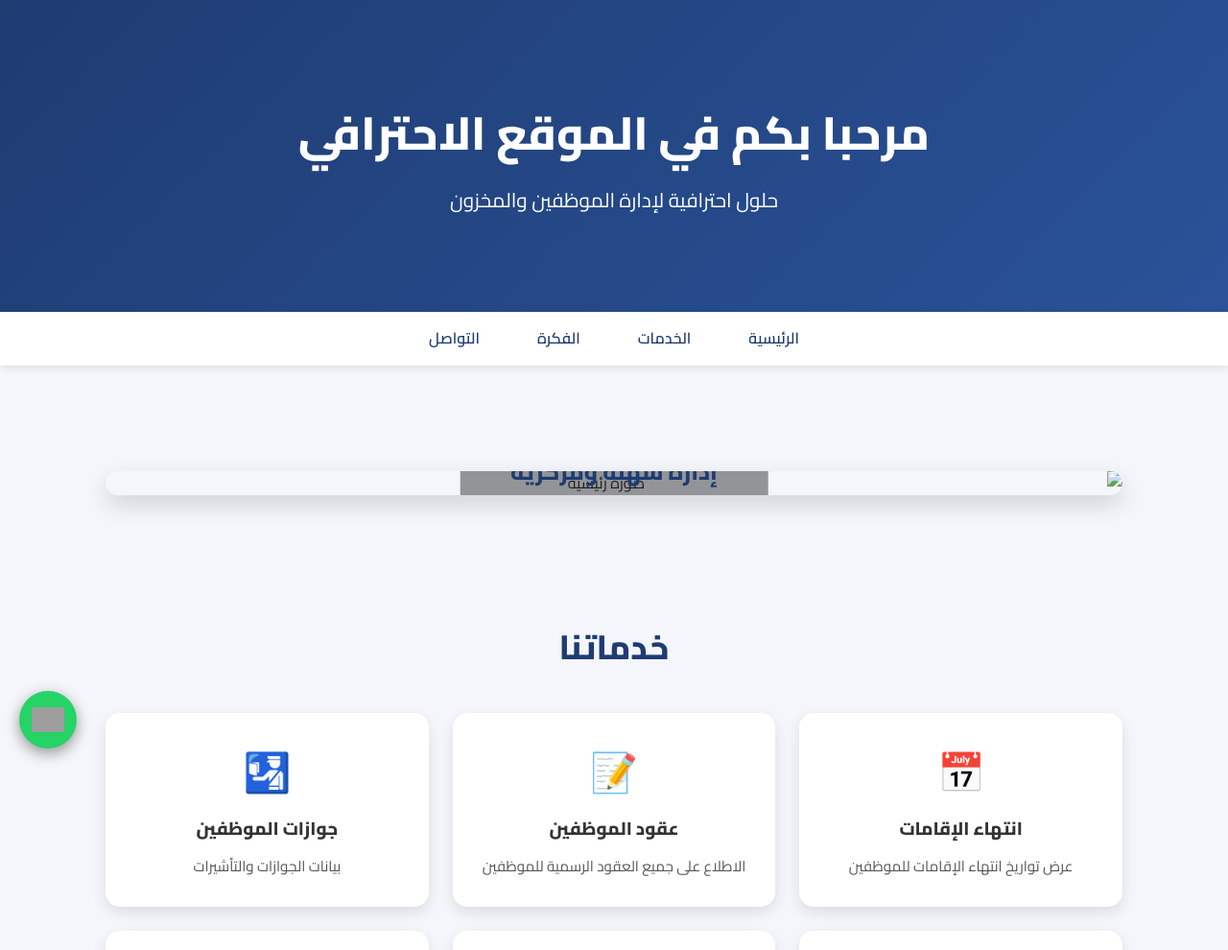
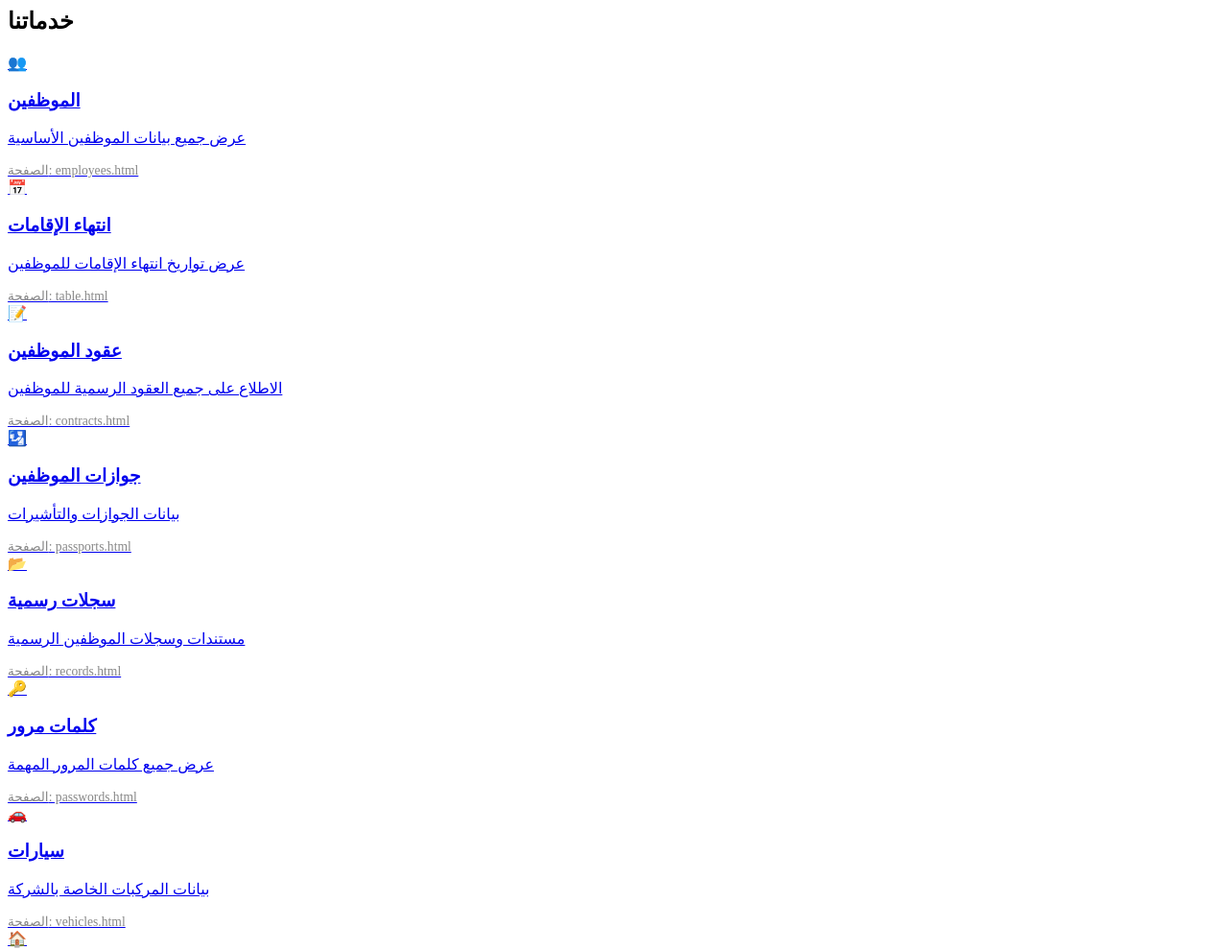
Before and after one commit to hwk274/haitham, a plain HTML site: page index.html in a window 1280 px wide. Shown: the top 990 px of the page at 96% size. Drawn offline with Linux system fonts and the light colour scheme; grey boxes are pictures that could not be loaded.

Commit message:
Update index.html

```diff
--- a/index.html
+++ b/index.html
@@ -1,125 +1,22 @@
-<!DOCTYPE html>
-<html lang="ar" dir="rtl">
-<head>
-<meta charset="UTF-8">
-<meta name="viewport" content="width=device-width, initial-scale=1.0">
-<title>موقع احترافي ديناميكي</title>
-<link href="https://fonts.googleapis.com/css2?family=Cairo:wght@400;600;800&display=swap" rel="stylesheet">
-<style>
-*{margin:0;padding:0;box-sizing:border-box}
-body{font-family:'Cairo',sans-serif;background:#f4f6fb;color:#333;line-height:1.6}
-a{text-decoration:none;color:inherit;}
-header{
-  background: linear-gradient(135deg,#1e3c72,#2a5298);
-  color:#fff;text-align:center;padding:100px 20px;position:relative;
-  overflow:hidden;
-}
-header h1{font-size:3rem;margin-bottom:15px;animation:fadeInDown 1s ease-out;}
-header p{font-size:1.3rem;animation:fadeInUp 1s ease-out;}
-@keyframes fadeInDown{from {opacity:0;transform:translateY(-30px);}to{opacity:1;transform:translateY(0);}}
-@keyframes fadeInUp{from {opacity:0;transform:translateY(30px);}to{opacity:1;transform:translateY(0);}}
-
-nav{background:#fff;display:flex;justify-content:center;gap:10px;box-shadow:0 2px 8px rgba(0,0,0,.1);position:sticky;top:0;z-index:1000}
-nav a{padding:15px 25px;font-weight:600;border-radius:6px;color:#1e3c72;transition:0.3s;}
-nav a:hover{background:#1e3c72;color:#fff}
-
-.slider{position:relative;overflow:hidden;border-radius:18px;box-shadow:0 10px 25px rgba(0,0,0,.15);margin:30px auto;max-width:1100px}
-.slides{display:flex;transition:0.6s}
-.slide{min-width:100%;position:relative}
-.slide img{width:100%;display:block;border-radius:18px}
-
-/* تعديل النصوص داخل السلايدر */
-.overlay-text{
-  position:absolute;
-  top:50%;
-  right:50%;
-  transform:translate(50%,-50%);
-  color:#fff;
-  text-align:center;
-  background:rgba(0,0,0,0.4);
-  padding:10px 20px;
-  border-radius:12px;
-  font-size:0.95rem;
-  line-height:1.3;
-  animation:slideUp 1s ease-out;
-}
-.overlay-text h2{
-  font-size:1.5rem;
-  margin-bottom:5px;
-}
-.overlay-text p{
-  font-size:0.9rem;
-}
-
-@keyframes slideUp{from{opacity:0;transform:translateY(20px);}to{opacity:1;transform:translateY(0);}}
-
-section{max-width:1100px;margin:60px auto;padding:20px;text-align:center}
-section h2{font-size:2.2rem;margin-bottom:25px;color:#1e3c72}
-.cards{display:grid;grid-template-columns:repeat(auto-fit,minmax(250px,1fr));gap:25px;margin-top:40px}
-.card{
-  background:#fff;padding:30px;border-radius:15px;
-  box-shadow:0 6px 15px rgba(0,0,0,.1);
-  transition:transform .3s ease,box-shadow .3s ease,background .3s ease;
-  position:relative;overflow:hidden;
-}
-.card:hover{transform:translateY(-10px) scale(1.03);box-shadow:0 12px 25px rgba(0,0,0,.2);background:#f0f4ff}
-.card h3{margin-bottom:12px}
-.card p{font-size:0.95rem;color:#555}
-.card .icon{font-size:2.5rem;margin-bottom:12px;display:block;transition:transform .5s,color .3s}
-.card:hover .icon{transform:rotate(360deg);color:#1e3c72}
-
-.btn{display:inline-block;margin-top:25px;padding:14px 32px;background:#1e3c72;color:#fff;border-radius:8px;transition:0.3s}
-.btn:hover{background:#203a43}
-
-footer{background:#1e3c72;color:#fff;text-align:center;padding:35px}
-
-.whatsapp{position:fixed;bottom:20px;left:20px;width:60px;height:60px;background:#25D366;border-radius:50%;display:flex;align-items:center;justify-content:center;box-shadow:0 5px 15px rgba(0,0,0,.4);z-index:1000}
-.whatsapp img{width:34px}
-
-.popup{position:fixed;top:0;left:0;width:100%;height:100%;background:rgba(0,0,0,.7);display:none;align-items:center;justify-content:center;z-index:2000}
-.popup-content{background:#fff;padding:30px;border-radius:12px;max-width:500px;width:90%;text-align:center;position:relative}
-.popup-close{position:absolute;top:10px;right:15px;font-size:1.5rem;cursor:pointer}
-</style>
-</head>
-<body>
-
-<header>
-<h1>مرحبا بكم في الموقع الاحترافي</h1>
-<p>حلول احترافية لإدارة الموظفين والمخزون</p>
-</header>
-
-<nav>
-<a href="#home">الرئيسية</a>
-<a href="#services">الخدمات</a>
-<a href="idea.html">الفكرة</a>
-<a href="#contact">التواصل</a>
-</nav>
-
-<!-- سلايدر -->
-<section id="home">
-<div class="slider">
-  <div class="slides">
-    <div class="slide">
-      <img src="images/slide1.jfif" alt="صورة رئيسية" loading="lazy">
-      <div class="overlay-text">
-        <h2>إدارة سهلة ومركزية</h2>
-        <p>تابع الموظفين، المخزون، العقود والمزيد بسهولة</p>
-      </div>
-    </div>
-  </div>
-</div>
-</section>
-
-<!-- كروت الخدمات -->
 <section id="services">
 <h2>خدماتنا</h2>
 <div class="cards">
+
+<div class="card">
+  <a href="employees.html">
+    <span class="icon">👥</span>
+    <h3>الموظفين</h3>
+    <p>عرض جميع بيانات الموظفين الأساسية</p>
+    <small style="color:#888;font-size:0.85rem;">الصفحة: employees.html</small>
+  </a>
+</div>
 
 <div class="card">
   <a href="table.html">
     <span class="icon">📅</span>
     <h3>انتهاء الإقامات</h3>
     <p>عرض تواريخ انتهاء الإقامات للموظفين</p>
+    <small style="color:#888;font-size:0.85rem;">الصفحة: table.html</small>
   </a>
 </div>
 
@@ -128,6 +25,7 @@ footer{background:#1e3c72;color:#fff;text-align:center;padding:35px}
     <span class="icon">📝</span>
     <h3>عقود الموظفين</h3>
     <p>الاطلاع على جميع العقود الرسمية للموظفين</p>
+    <small style="color:#888;font-size:0.85rem;">الصفحة: contracts.html</small>
   </a>
 </div>
 
@@ -136,6 +34,7 @@ footer{background:#1e3c72;color:#fff;text-align:center;padding:35px}
     <span class="icon">🛂</span>
     <h3>جوازات الموظفين</h3>
     <p>بيانات الجوازات والتأشيرات</p>
+    <small style="color:#888;font-size:0.85rem;">الصفحة: passports.html</small>
   </a>
 </div>
 
@@ -144,6 +43,7 @@ footer{background:#1e3c72;color:#fff;text-align:center;padding:35px}
     <span class="icon">📂</span>
     <h3>سجلات رسمية</h3>
     <p>مستندات وسجلات الموظفين الرسمية</p>
+    <small style="color:#888;font-size:0.85rem;">الصفحة: records.html</small>
   </a>
 </div>
 
@@ -152,6 +52,7 @@ footer{background:#1e3c72;color:#fff;text-align:center;padding:35px}
     <span class="icon">🔑</span>
     <h3>كلمات مرور</h3>
     <p>عرض جميع كلمات المرور المهمة</p>
+    <small style="color:#888;font-size:0.85rem;">الصفحة: passwords.html</small>
   </a>
 </div>
 
@@ -160,6 +61,7 @@ footer{background:#1e3c72;color:#fff;text-align:center;padding:35px}
     <span class="icon">🚗</span>
     <h3>سيارات</h3>
     <p>بيانات المركبات الخاصة بالشركة</p>
+    <small style="color:#888;font-size:0.85rem;">الصفحة: vehicles.html</small>
   </a>
 </div>
 
@@ -168,6 +70,7 @@ footer{background:#1e3c72;color:#fff;text-align:center;padding:35px}
     <span class="icon">🏠</span>
     <h3>عقود إيجار</h3>
     <p>عرض جميع عقود الإيجار الحالية</p>
+    <small style="color:#888;font-size:0.85rem;">الصفحة: rent_contracts.html</small>
   </a>
 </div>
 
@@ -176,6 +79,7 @@ footer{background:#1e3c72;color:#fff;text-align:center;padding:35px}
     <span class="icon">🎨</span>
     <h3>عن المصمم</h3>
     <p>تعرف على فكرة وتنفيذ الموقع بواسطة المصمم</p>
+    <small style="color:#888;font-size:0.85rem;">الصفحة: idea.html</small>
   </a>
 </div>
 
@@ -184,57 +88,9 @@ footer{background:#1e3c72;color:#fff;text-align:center;padding:35px}
     <span class="icon">📦</span>
     <h3>المخزون</h3>
     <p>عرض تفاصيل المخزون والمنتجات</p>
+    <small style="color:#888;font-size:0.85rem;">الصفحة: inventory.html</small>
   </a>
 </div>
 
 </div>
 </section>
-
-<section id="idea">
-<h2>الفكرة والتنفيذ</h2>
-<p>فكرة وتنفيذ: <strong>هيثم واشحت قرشي</strong></p>
-<p><a href="idea.html" class="btn">اضغط هنا لمعرفة التفاصيل الكاملة</a></p>
-</section>
-
-<section id="contact">
-<h2>تواصل معنا</h2>
-<a class="btn" href="mailto:hwk2@hotmail.com">راسلنا عبر البريد</a>
-</section>
-
-<footer>
-جميع الحقوق محفوظة © 2025
-</footer>
-
-<a class="whatsapp" href="https://wa.me/966558020154" target="_blank">
-<img src="https://upload.wikimedia.org/wikipedia/commons/6/6b/WhatsApp.svg" alt="WhatsApp">
-</a>
-
-<div class="popup" id="popup">
-<div class="popup-content">
-<span class="popup-close" onclick="closePopup()">&times;</span>
-<h3 id="popup-title"></h3>
-<p id="popup-text"></p>
-</div>
-</div>
-
-<script>
-let i=0;
-const slides=document.querySelector('.slides');
-const total=document.querySelectorAll('.slide').length;
-function update(){slides.style.transform=`translateX(-${i*100}%)`;}
-function next(){i=(i+1)%total;update();}
-function prev(){i=(i-1+total)%total;update();}
-setInterval(next,4000);
-
-function openPopup(title,text){
- document.getElementById('popup-title').innerText=title;
- document.getElementById('popup-text').innerText=text;
- document.getElementById('popup').style.display='flex';
-}
-function closePopup(){
- document.getElementById('popup').style.display='none';
-}
-</script>
-
-</body>
-</html>
```
